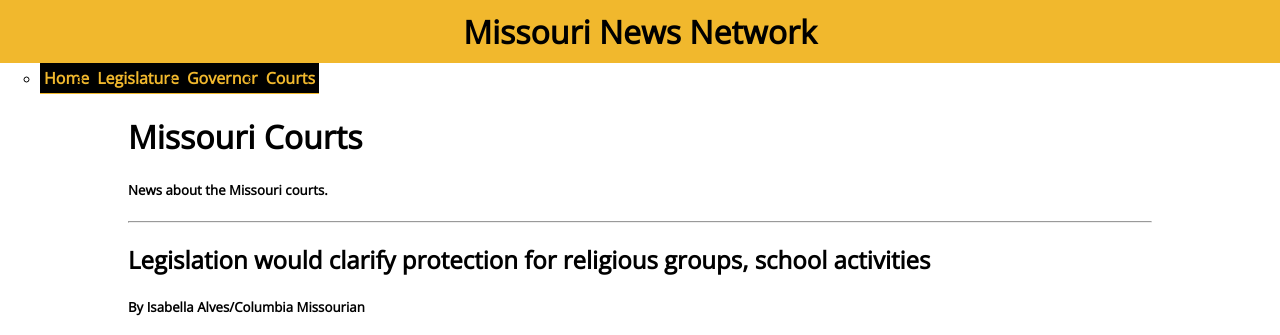
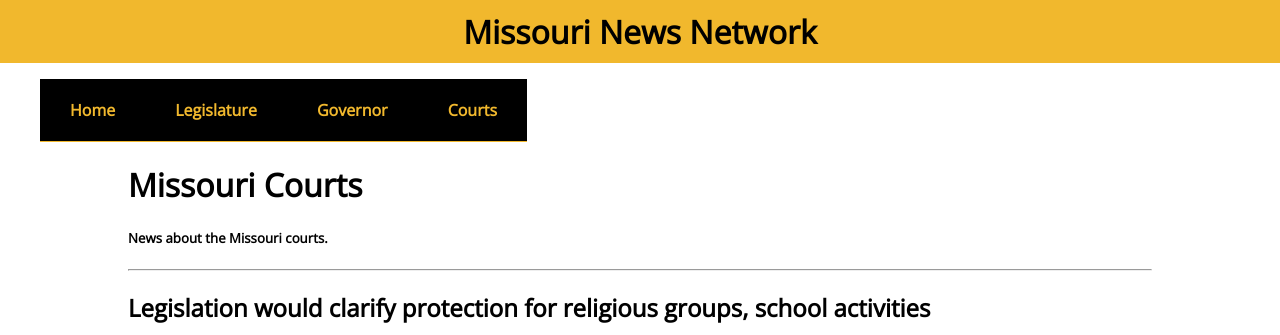
Before and after one commit to J4502-ss17/jeffcity, a plain HTML site: page courts.html in a window 1280 px wide. Shown: the top 335 px of the page. Drawn offline with nearby package versions, Linux system fonts and the light colour scheme.

Commit message:
Changes to nav

```diff
--- a/courts.html
+++ b/courts.html
@@ -18,7 +18,6 @@
 
 <nav>
 		  <a class="menu-trigger" href="#">&#9776;</a>
-	<ul id="nav">
 		<ul>
 			<li><a href="index.html">Home</a></li>
 			<li><a href="legislature.html">Legislature</a></li>
--- a/style.css
+++ b/style.css
@@ -205,34 +205,43 @@
 color: #000000;
 }
 
-
-#nav{
+nav {
   padding: 0;
-	list-style-type: none;
+  list-style-type: none;
   margin: 0;
 }
 
-#nav li {
+nav ul li {
+    display: block;
     margin: 0;
     padding: 0;
-	border-bottom: 1px solid #f1b82d;
-	text-decoration: none;
+    border-bottom: 1px #f1b82d solid;
 }
 
-#nav a:link, a:visited {
-	display:block;
+nav a {
+    display: block;
     color: #f1b82d;
     background-color: #000000;
     font-weight: bold;
-    text-align:center;
+    text-align: center;
     text-decoration: none;
-    padding: 4px;
     margin-top: 0;
-    font-family: 'Open Sans', Arial, sans-serif;
+    font-family: "Open Sans", Arial, sans-serif;
+    padding: 20px 30px;
 }
 
-#nav a:hover, a:active {
-    background-color: gray;
+/*header {
+    display: flex;
+    flex-flow: row;
+    background-color: #65a8a6;
+    margin: 0;
+    padding: 0 10px;
+}*/
+
+.menu-trigger {
+    order: 1;
+    font-size: 1.75em;
+    width: 2em;
 }
 
 img {
```
